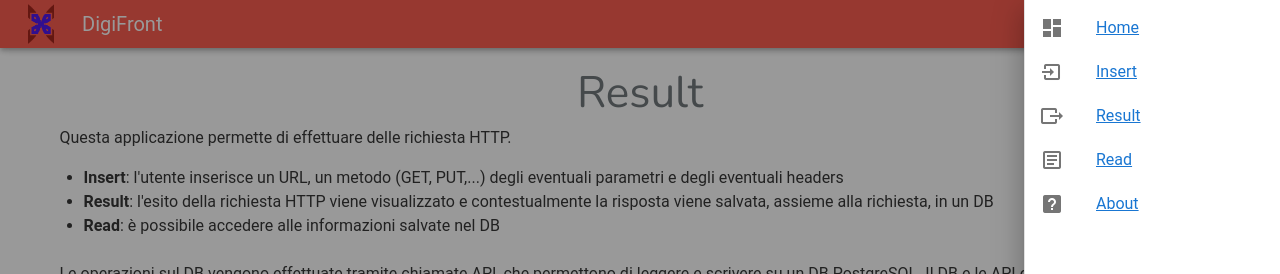
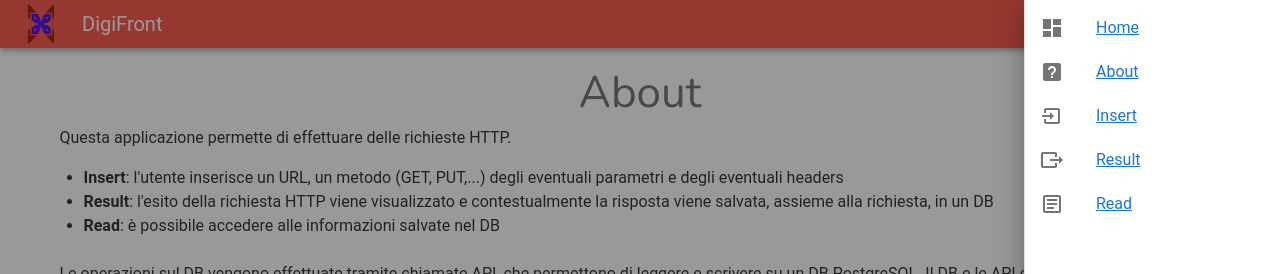
Before and after one commit to renzocarara/digifront, a Vue app: page /about in a window 1280 px wide. Both pictures are taken after a click on the button 1252 px from the left and 24 px from the top of the page. Shown: the top 274 px of the page. Built offline with nearby package versions, Linux system fonts and the light colour scheme.

Commit message:
modificato percorso rotta "read" nel menu laterale a scomparsa (drawer)

```diff
--- a/src/App.vue
+++ b/src/App.vue
@@ -39,11 +39,7 @@
                     dense
                     nav
                     >
-                        <v-list-item
-                        v-for="item in items"
-                        :key="item.title"
-                        link
-                        >
+                        <v-list-item v-for="item in items" :key="item.title" link>
                             <v-list-item-icon>
                                 <v-icon>{{ item.icon }}</v-icon>
                             </v-list-item-icon>
@@ -52,6 +48,17 @@
                                 <router-link class="my-link" :to="item.route">{{ item.title }}</router-link>
                             </v-list-item-content>
                         </v-list-item>
+
+                         <v-list-item link>
+                            <v-list-item-icon>
+                                <v-icon>mdi-text-box-outline</v-icon>
+                            </v-list-item-icon>
+
+                            <v-list-item-content>
+                                <router-link class="my-link" :to="id">Read</router-link>
+                            </v-list-item-content>
+                        </v-list-item>
+
                     </v-list>
         </v-navigation-drawer>
 
@@ -79,13 +86,19 @@ export default {
             drawer: false,
             items: [
                 { title: 'Home', icon: 'mdi-view-dashboard', route: '/' },
+                { title: 'About', icon: 'mdi-help-box', route: '/about' },
                 { title: 'Insert', icon: 'mdi-import', route: '/insert' },
-                { title: 'Result', icon: 'mdi-export', route: '/result' },
-                { title: 'Read', icon: 'mdi-text-box-outline', route: '/read' },
-                { title: 'About', icon: 'mdi-help-box', route: '/about' }
+                { title: 'Result', icon: 'mdi-export', route: '/result' }
+                // { title: 'Read', icon: 'mdi-text-box-outline', route: '/read' },
             ],
             right: null
         };
+    },
+    computed: {
+        id() {
+            // leggo il valore id dallo store e lo ritorno in formato stringa
+            return this.$store.state.id.toString();
+        }
     }
 };
 </script>
--- a/src/views/About.vue
+++ b/src/views/About.vue
@@ -1,8 +1,8 @@
 <template>
   <div>
     <v-container>
-      <h1 class="view-title">Result</h1>
-      <p>Questa applicazione permette di effettuare delle richiesta HTTP.</p>
+      <h1 class="view-title">About</h1>
+      <p>Questa applicazione permette di effettuare delle richieste HTTP.</p>
       <ul>
       <li><strong>Insert</strong>: l'utente inserisce un URL, un metodo (GET, PUT,...) degli eventuali parametri e degli eventuali headers</li>
       <li><strong>Result</strong>: l'esito della richiesta HTTP viene visualizzato e contestualmente la risposta viene salvata, assieme alla richiesta, in un DB</li>
--- a/src/views/Read.vue
+++ b/src/views/Read.vue
@@ -2,7 +2,8 @@
     <v-container>
 
       <h1 class="view-title">Read</h1>
-      <StatusCode class="hidden"/>
+      <h3 class="text-center"> record: {{ $route.params.id }}</h3>
+      <!-- <StatusCode class="hidden"/> -->
       <InputBar/>
       <ResultPanel/>
       <ShareLink/>
@@ -11,14 +12,14 @@
 </template>
 
 <script>
-import StatusCode from '@/components/StatusCode.vue';
+// import StatusCode from '@/components/StatusCode.vue';
 import InputBar from '@/components/InputBar.vue';
 import ResultPanel from '@/components/ResultPanel.vue';
 import ShareLink from '@/components/ShareLink.vue';
 
 export default {
     components: {
-        StatusCode,
+        // StatusCode,
         InputBar,
         ResultPanel,
         ShareLink
```
Lines whose indentation alone changed are shown as unchanged.
